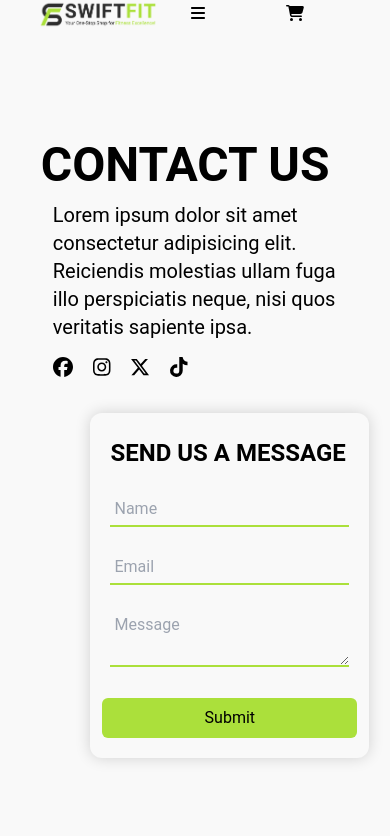
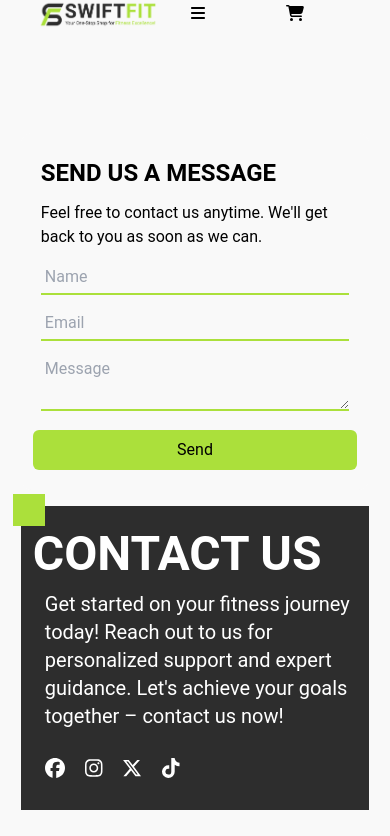
Before and after one commit to laamyry/SwiftFit, a React (Create React App) app: page /contact in a window 390 px wide. Shown: the top 836 px of the page. Built offline with nearby package versions, Linux system fonts and the light colour scheme.

Commit message:
update contact page

```diff
--- a/src/components/Hotsales.js
+++ b/src/components/Hotsales.js
@@ -30,14 +30,14 @@ export default function Hotsales() {
   ];
   const HotProducts = ({ products }) => {
     return (
-      <div className="hot-products products-container flex flex-row gap-5 overflow-hidden justify-center">
+      <div className="hot-products products-container flex flex-row gap-5 overflow-hidden justify-center rounded-t-2xl">
         {products.map((product, index) => (
           <div
             key={index}
             className="flex flex-col product rounded-2xl relative w-full h-80"
           >
             <img
-              className="hover:scale-105 transition-transform duration-500 ease-in-out cursor-pointer drop-shadow-lg w-full h-60 object-contain bg-white p-3"
+              className="hover:scale-105 rounded-t-2xl transition-transform duration-500 ease-in-out cursor-pointer drop-shadow-lg w-full h-60 object-contain bg-white p-3"
               src={product.image}
               alt={product.name}
               style={{
--- a/src/index.css
+++ b/src/index.css
@@ -58,11 +58,36 @@ body {
   box-shadow: 0px 0px 15px rgba(0, 0, 0, 0.164);
   border-radius: 1rem;
 }
-svg{
-  all:unset;
+svg {
+  all: unset;
   padding: 0;
 }
-
+/*
 .form-contact{
 box-shadow: 0px 0px 15px rgba(0, 0, 0, 0.164);
+} */
+
+.form-contact, .bg-container, .text-container, .ul-container, .shape {
+  transition: all 0.8s ease;
 }
+
+
+@media (max-width: 750px) {
+  .form-contact {
+    width: 100%;
+  }
+  .bg-container {
+    display: none;
+  }
+  .text-container {
+    display: flex;
+    flex-direction: column;
+  }
+  .ul-container {
+    position: relative;
+    margin-top: 2rem;
+  }
+  .shape {
+    display: none;
+  }
+}
--- a/src/pages/Contact.js
+++ b/src/pages/Contact.js
@@ -33,48 +33,21 @@ export default function Contact() {
   return (
     <>
       <Header />
-      <div className="container flex my-20 gap-3">
-        <div className="text-container self-center flex-1 p-5">
-          <h1 className="text-5xl uppercase font-semibold mt-3">
-            Contact us
-          </h1>
-          <p className="text-xl mt-3 ml-3">
-            Lorem ipsum dolor sit amet consectetur
-            adipisicing elit. Reiciendis molestias ullam
-            fuga illo perspiciatis neque, nisi quos
-            veritatis sapiente ipsa.
-          </p>
-          <ul className="flex flex-wrap gap-5 mt-4 text-xl ml-3">
-            <li>
-              <a href="#facebook">
-                <FontAwesomeIcon icon={faFacebook} />
-              </a>
-            </li>
-            <li>
-              <a href="#Instagram">
-                <FontAwesomeIcon icon={faInstagram} />
-              </a>
-            </li>
-            <li>
-              <a href="#Twitter">
-                <FontAwesomeIcon icon={faXTwitter} />
-              </a>
-            </li>
-            <li>
-              <a href="#Tiktok">
-                <FontAwesomeIcon icon={faTiktok} />
-              </a>
-            </li>
-          </ul>
-        </div>
+      <div className="container flex my-20 gap-4 relative">
         <div className="form-container flex-1">
+          <div className="shape bg-[#abe03b] w-12 h-8 absolute top-[50%] -left-0"/>
+
           <form
-            className="flex form-contact flex-col gap-6 w-[80%] rounded-xl bg-[var(--third-color)] p-5 float-right"
+            className="flex mt-6 form-contact float-right flex-col gap-3 w-[80%] rounded-xl bg-[var(--third-color)] p-5 "
             onSubmit={handleSubmit}
           >
             <h1 className="text-2xl uppercase font-semibold mt-1">
               Send us a message
             </h1>
+            <p>
+              Feel free to contact us anytime. We'll get
+              back to you as soon as we can.
+            </p>
             <label className="border-none">
               {/* <h3>Name:</h3> */}
               <input
@@ -113,10 +86,48 @@ export default function Contact() {
               className="bg-[var(--second-color)] flex justify-center self-center rounded-md p-2 w-[100%] text-center"
               type="submit"
             >
-              Submit
+              Send
             </button>
           </form>
         </div>
+
+        <div className="text-container self-center flex-1 bg-[var(--primary-color)] p-3 text-white h-96 z-20 relative">
+          <h1 className="text-5xl uppercase font-semibold mt-3">
+            Contact us
+          </h1>
+          <p className="text-xl mt-3 ml-3">
+            Get started on your fitness journey today! Reach
+            out to us for personalized support and expert
+            guidance. Let's achieve your goals together –
+            contact us now!
+          </p>
+          <div className="ul-container absolute bottom-5">
+            <ul className="flex flex-wrap gap-5 mt-4 text-xl ml-3">
+              <li>
+                <a href="#facebook">
+                  <FontAwesomeIcon icon={faFacebook} />
+                </a>
+              </li>
+              <li>
+                <a href="#Instagram">
+                  <FontAwesomeIcon icon={faInstagram} />
+                </a>
+              </li>
+              <li>
+                <a href="#Twitter">
+                  <FontAwesomeIcon icon={faXTwitter} />
+                </a>
+              </li>
+              <li>
+                <a href="#Tiktok">
+                  <FontAwesomeIcon icon={faTiktok} />
+                </a>
+              </li>
+            </ul>
+          </div>
+          <div className="bg-[#abe03b] w-8 h-8 absolute -top-3 -left-2"></div>
+        </div>
+        <div className="bg-container bg-[#abe03b] w-40 h-[30rem] -top-12 right-0 absolute"></div>
       </div>
       <Footer />
     </>
```
